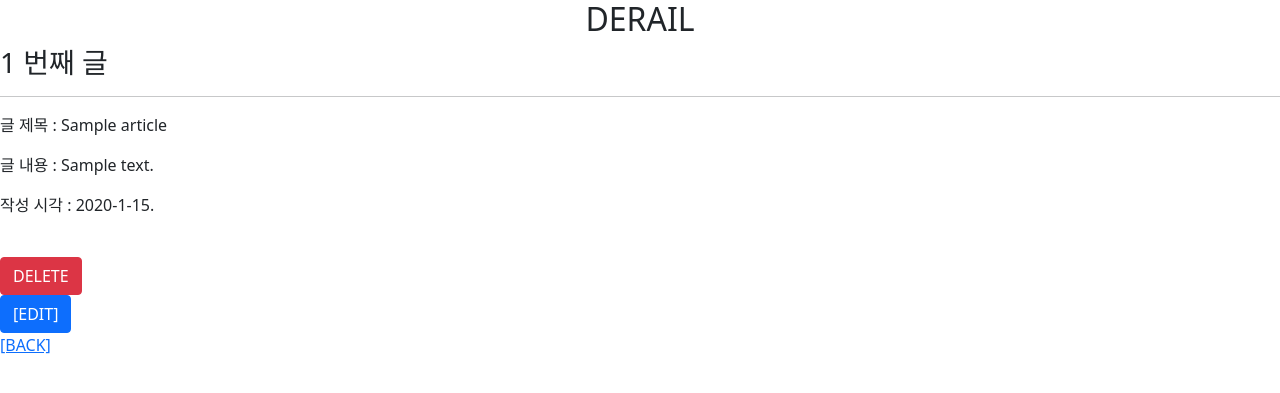
After one commit to Kim-sung-ho/django_tutorial, a Django app: page /articles/1/ in a window 1280 px wide. The commit adds this page. Shown: the top 393 px of the page. Run offline with Django 4.2, Linux system fonts and the light colour scheme; tables that the repository leaves empty hold one stand-in row (values such as "Sample post").

Commit message:
6-2강까지

```diff
--- a/articles/templates/create_review.html
+++ b/articles/templates/create_review.html
@@ -1 +1 @@
-<h1> 보내서 받은 내용 {{content}}, {{article.text}}</h1>
+<h1> 보내서 받은 내용 {{content}},{{article.title}},{{context}}</h1>
--- /dev/null
+++ b/articles/templates/detail.html
@@ -0,0 +1,18 @@
+{% extends 'base.html'%}
+{% block content%}
+<h2 class = "text-center">DERAIL</h2>
+<h3>{{article.pk}} 번째 글</h3>
+<hr />
+<p>글 제목 : {{article.title}}</p>
+<p>글 내용 : {{article.content}}</p>
+<p>작성 시각 : {{article.create_at|date:"SHORT_DATE_FORMAT"}}</p>
+<br />
+<form action="{% url 'articles:delete' article.pk %}" method="POST">
+    {% csrf_token %}
+    <button class="btn btn-danger">DELETE</button>
+</form>
+<a href="{% url 'articles:edit' article.pk %}" class="btn btn-primary">[EDIT]</a>
+<br />
+<a href="{% url 'articles:dinner' %}">[BACK]</a>
+<br />
+{% endblock %}
--- a/articles/templates/dinner.html
+++ b/articles/templates/dinner.html
@@ -1,6 +1,6 @@
 {% extends 'base.html' %}
 {% block content %}
-<h1>{{name}}님의 오늘 저녁은 {{pick.name}}입니다.</h1>
+<h1>오늘 저녁은 {{pick.name}}입니다.</h1>
 
 <h1>메뉴 리스트</h1>
 
@@ -19,10 +19,13 @@
 {% endif %}
 
 <h1>리뷰리스트</h1>
+<a href="{% url 'articles:review' %}">[리뷰 작성하기]</a>
 {%for article in articles%}
 <p>글 번호 : {{article.pk}}</p>
 <p>글 제목 : {{article.title}}</p>
 <p>글 내용 : {{article.content}}</p>
+<p>작성 시각 : {{article.create_at|date:"SHORT_DATE_FORMAT"}}</p>
+<a href="{% url 'articles:detail' article.pk %}">detail</a>
 <hr />
 {%endfor%}
 {% endblock %}
--- a/articles/templates/review.html
+++ b/articles/templates/review.html
@@ -12,8 +12,9 @@
     <lable  for = "content">Content:</lable>
     <textarea class = "form-control" name="content" rows="5" cols="30"></textarea>
     <br />
-    <input type="submit" />
+    <input type="submit"/>
 </form>
+
 {% endblock %}
 
 
--- a/articles/urls.py
+++ b/articles/urls.py
@@ -1,13 +1,17 @@
-from django.urls import path,include
+from django.urls import path, include
 from articles import views
 
-#app_name='articles' 을 지정해주면 articles 를 장고템플릿에서 식별 할 수 있다.
+# app_name='articles' 을 지정해주면 articles 를 장고템플릿에서 식별 할 수 있다.
 app_name = 'articles'
 urlpatterns = [
     path('index/', views.index),
-    #url 자체를 변수처럼 동적으로 사용할 수 있는것이 변수url이다.
-    path('dinner/<str:name>/', views.dinner),
-    #name="" 을 지정해주면 articles/review/에 대한 값을 받을 수 있다.
+    # url 자체를 변수처럼 동적으로 사용할 수 있는것이 변수url이다.
+    path('dinner/', views.dinner, name='dinner'),
+    # name="" 을 지정해주면 articles/review/에 대한 값을 받을 수 있다.
     path('review/', views.review, name='review'),
     path('create_review/', views.create_review, name='create_review'),
+    path('<int:pk>/', views.detail, name='detail'),
+    path('<int:pk>/delete/', views.delete, name='delete'),
+    path('<int:pk>/edit/', views.edit, name='edit'),
+    path('<int:pk>/update/', views.update, name='update'),
 ]
--- a/articles/views.py
+++ b/articles/views.py
@@ -1,5 +1,5 @@
 import random
-from django.shortcuts import render
+from django.shortcuts import render, redirect
 from .models import Article
 
 # Create your views here.
@@ -9,7 +9,7 @@ def index(request):
     return render(request, 'index.html')
 
 
-def dinner(request, name):
+def dinner(request):
     menus = [{"name": '족발', "price": 30000},
              {"name": '햄버거', "price": 5000},
              {"name": '치킨', "price": 20000},
@@ -20,7 +20,6 @@ def dinner(request, name):
     # 딕셔너리의 key로 사용할 변수명을 만들고, value로 딕셔너리에 넣어준다.
     context = {
         'pick': pick,
-        'name': name,
         'menus': menus,
         'articles': articles,
     }
@@ -35,11 +34,44 @@ def review(request):
 
 def create_review(request):
     content = request.POST.get('content')
-    title = content = request.POST.get('title')
+    title = request.POST.get('title')
     article = Article(title=title, content=content)
     article.save()
     context = {
         'content': content,
         'article': article,
     }
-    return render(request, 'create_review.html', context)
+    return redirect('articles:detail', article.pk)
+
+
+def detail(request, pk):
+    article = Article.objects.get(pk=pk)
+    context = {
+        'article': article,
+    }
+    return render(request, 'detail.html', context)
+
+
+def delete(request, pk):
+    article = Article.objects.get(pk=pk)
+
+    if request.method == 'POST':
+        article.delete()
+
+    return redirect('articles:dinner')
+
+
+def edit(request, pk):
+    article = Article.objects.get(pk=pk)
+    context = {
+        'article': article,
+    }
+    return render(request, 'edit.html', context)
+
+
+def update(request, pk):
+    article = Article.objects.get(pk=pk)
+    article.title = request.POST.get('title')
+    article.content = request.POST.get('content')
+    article.save()
+    return redirect('articles:detail', article.pk)
```
Also changed, not shown: articles/templates/edit.html (added, +17 -0 lines).
